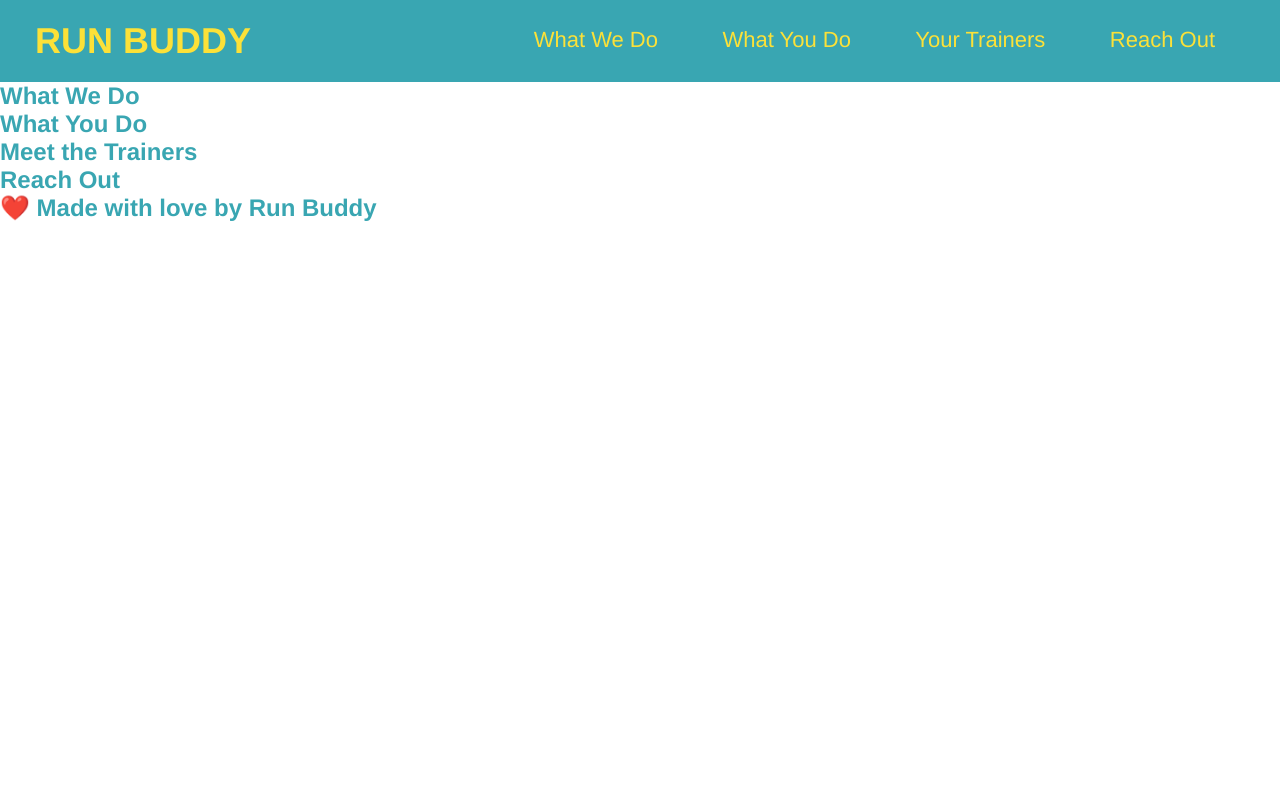
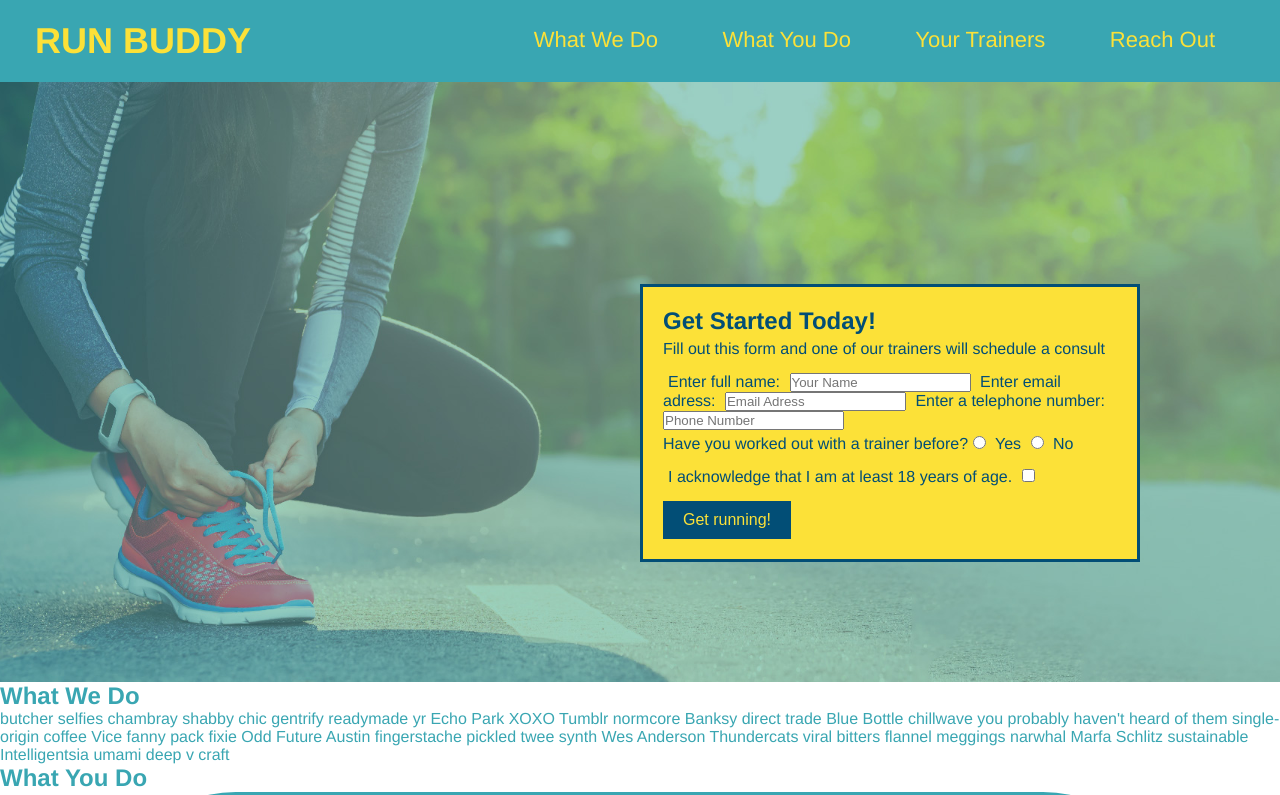
Before and after one commit to leafa97/run-buddy, a plain HTML site: page index.html in a window 1280 px wide. Shown: the top 795 px of the page. Drawn offline with Linux system fonts and the light colour scheme.

Commit message:
add what ypu do icons

```diff
--- a/index.html
+++ b/index.html
@@ -1,12 +1,14 @@
 <!DOCTYPE html>
 <html lang="en">
     <head>
-        <link rel="stylesheet" href="./style.css" />
+        <meta charset="UTF-8">
+        <title>Run Buddy</title>
+        <link rel="stylesheet" href="./style.css">
+    </head>
 
-        <meta charset="UTF-8" />
-        <title>Run Buddy</title>
-    </head>
     <body>
+
+
         <!-- navigation -->
        <header>
         <h1>
@@ -34,32 +36,97 @@
        </header>
 
        <!-- hero/jumbotron -->
-       <section>
-       </section>
+       <section class="hero">
+        <div class="hero-form">
+            <h3>Get Started Today!</h3>
+            <p>Fill out this form and one of our trainers will schedule a consult</p>
+        <!-- Add form element -->
+        <form>
+            <label for="name">Enter full name:</label>
+            <input type="text" placeholder="Your Name" name="name" id="name" />
+            <label for="email">Enter email adress: </label>
+            <input type="text" placeholder="Email Adress" name="email" id="email" />
+            <label for="phone">Enter a telephone number: </label>
+            <input type="text" placeholder="Phone Number" name="phone" id="phone" />
+            <p>
+                Have you worked out with a trainer before?
+                <input type="radio" name="trainer-confirm" id="trainer-yes" />
+                <label for="trainer-yes">Yes</label>
+                <input type="radio" name="trainer-confirm" id="trainer-no" />
+                <label for="trainer-no">No</label>
+            </p>
+            <p>
+                <label for="checkbox">
+                    I acknowledge that I am at least 18 years of age.
+                </label>
+                <input type="checkbox" name="age-confirm" id="checkbox" />
+            </p>
+
+                <button type="submit">
+                    Get running!
+                </button>
+
+        </form>
+        </div>
+    </section>
+     <!-- end hero -->
 
        <!-- "what we do" section -->
-       <section>
+       <section id="what-we-do">
            <h2>What We Do</h2>
+
+           <p>
+            butcher selfies chambray shabby chic gentrify readymade yr Echo Park XOXO Tumblr normcore Banksy direct trade Blue Bottle chillwave you probably haven't heard of them single-origin coffee Vice fanny pack fixie Odd Future Austin fingerstache pickled twee synth Wes Anderson Thundercats viral bitters flannel meggings narwhal Marfa Schlitz sustainable Intelligentsia umami deep v craft
+           </p>
        </section>
 
        <!--"what you do" section-->
-        <section>
+        <section id="what-you-do">
             <h2>What You Do</h2>
+
+            <div>
+                <img src="./assets/images/step-1.svg" alt="" />
+                <h3>Step 1: Fill Out the Form Above.</h3>
+                <p>You're already here, so why not?</p>
+            </div>
+
+            <div>
+                <img src="./assets/images/step-2.svg" alt="" />
+                <h3>Step 2: Consult with One of Our Trainers. </h3>
+                <p>Are you here to build muscle, lose weight, or just feel good?</p>
+            </div>
+
+            <div>
+                <img src="./assets/images/step-3.svg" alt="" />
+                <h3>Step 3: Get Running.</h3>
+                <p>Hit the ground running (literally) once your trainer lays out your plan.</p>
+            </div>
+
+            <div>
+                <img src="./assets/images/step-4.svg" alt="" />
+                <h3>Step 4: See Results.</h3>
+                <p>Bi-weekly checkins with your trainer will keep you focused</p>
+            </div>
         </section>
 
         <!-- "meet the trainers" section -->
-        <section>
+        <section id="meet-your-trainers">
             <h2>Meet the Trainers</h2>
         </section>
 
         <!-- "reach out" section -->
-        <section>
+        <section id="reach-out">
             <h2>Reach Out</h2>
         </section>
 
         <!-- footer -->
         <footer>
-            <h2>❤️ Made with love by Run Buddy</h2>
+            <h2>❤️ Made with love by Run Buddy.</h2>
+            <div>
+                <a href="#">Read Our Privacy Policy</a>
+                <br>
+               " © 2019 Run Buddy, Inc. "
+            </div>
 
         </footer>
     </body>
--- a/style.css
+++ b/style.css
@@ -1,7 +1,9 @@
 * {
     margin: 0;
     padding: 0;
+    box-sizing: border-box;
 }
+
 body {
     color: #39a6b2;
     font-family: Helvetica, Arial, sans-serif;
@@ -40,3 +42,76 @@ header nav ul li a {
     font-weight: lighter;
     font-size: 22px;
 }
+
+footer {
+    background: #fce138;
+    width: 100%;
+    padding: 40px 35px;
+}
+
+ footer h2 {
+     display: inline;
+     color: #024e76;
+     font-size: 30px;
+     margin: 0;
+ }
+
+ footer div {
+    float: right;
+    line-height: 1.5;
+    text-align: right;
+  }
+
+ footer a {
+      color: #024e76;
+  }
+
+  /* Hero Style Start */
+  .hero {
+      background-image: url("./assets/images/hero-bg.jpg");
+      height: 600px;
+      background-size: cover;
+      background-position: center;
+      position: relative;
+  }
+  /* Hero Style End */
+
+  .hero-form {
+    border: 3px solid #024e76;
+    background-color: #fce138;
+    padding: 20px;
+    width: 500px;
+    color: #024e76;
+    position: absolute;
+    bottom: 120px;
+    right: 140px;
+}
+
+.hero-form h3 {
+    font-size: 24px;
+    margin: 0;
+}
+.hero-form p {
+    margin: 5px 0 15px 0;
+}
+
+.form-input {
+    border: 1px solid #024e76;
+    display: block;
+    padding: 7px 15px;
+    font-size: 16px;
+    color: #024e76;
+    margin-bottom: 15px;
+}
+
+.hero-form label {
+    margin: 0 5px;
+}
+
+.hero-form button{
+    color: #fce138;
+    background-color: #024e76;
+    border: none;
+    padding: 10px 20px;
+    font-size: 16px;
+}
```
Also changed, not shown: assets/images/hero-bg.jpg (added), assets/images/step-1.svg (added), assets/images/step-2.svg (added), assets/images/step-3.svg (added), assets/images/step-4.svg (added).
